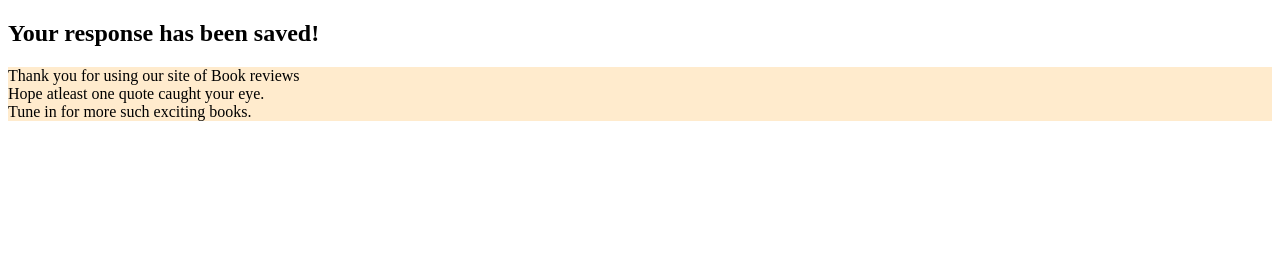
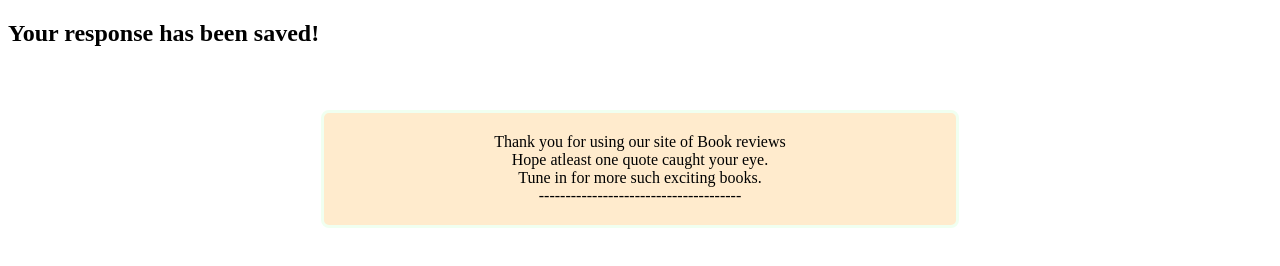
Before and after one commit to Kanak-a/effective-broccoli, a plain HTML site: page input_action.html in a window 1280 px wide. Drawn offline with Linux system fonts and the light colour scheme.

Commit message:
input page html

```diff
--- a/input_action.html
+++ b/input_action.html
@@ -7,12 +7,13 @@
 </head>
 <body>
 	<h2>Your response has been saved!</h2>
-	<p align="justify" style="background-color: blanchedalmond;">
+	<div align="center">
+		<p align="center" style="background-color: blanchedalmond; padding-block: 20px; width: 50%;  border-radius: 8px; border: 3px solid honeydew; margin: 5%;" >
 		Thank you for using our site of Book reviews<br>
 		Hope atleast one quote caught your eye.<br>
 		Tune in for more such exciting books.
-			<p></p>
-		</form>
+	    <br>--------------------------------------
 	</p>
+	</div>
 </body>
 </html>
```
